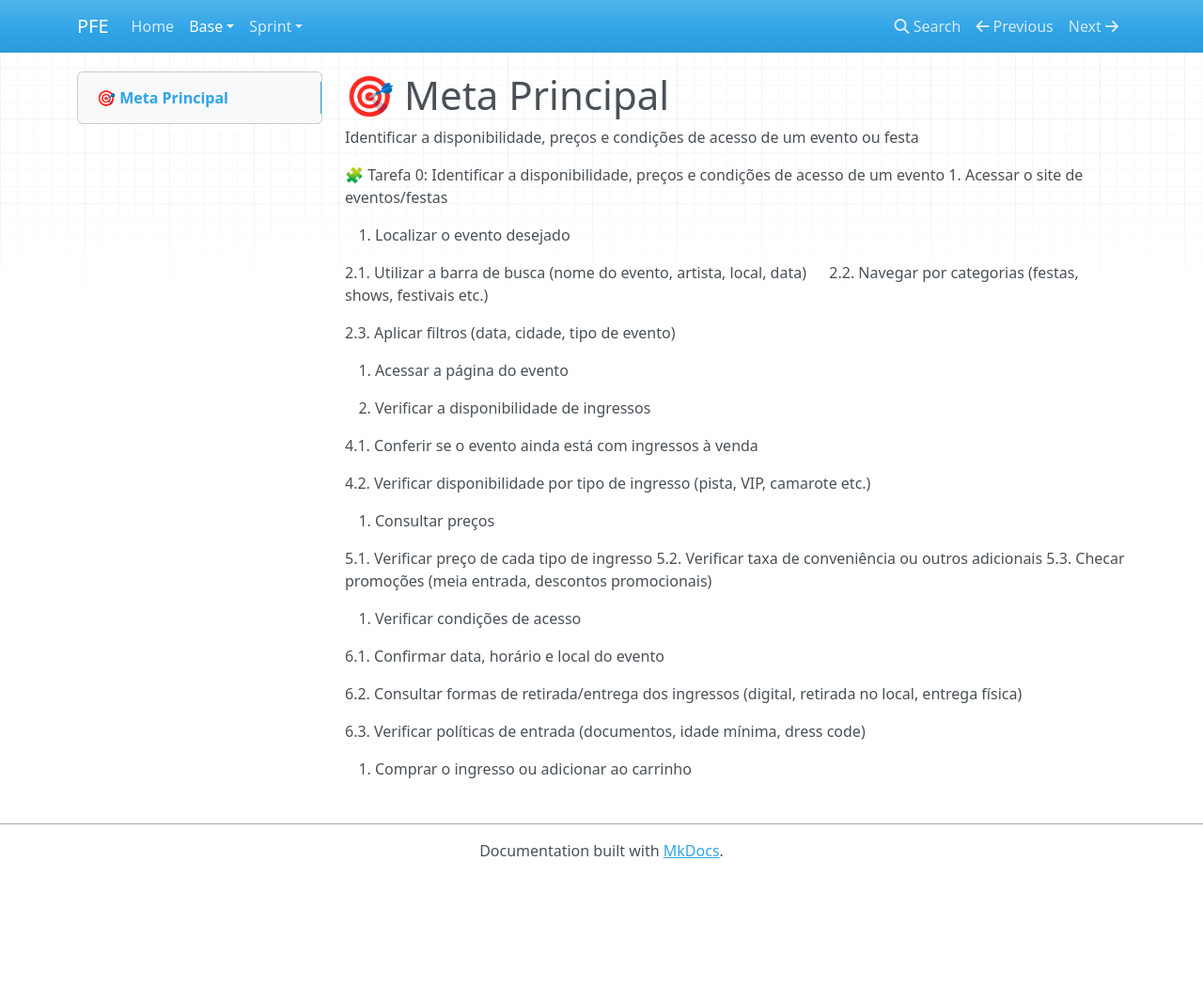
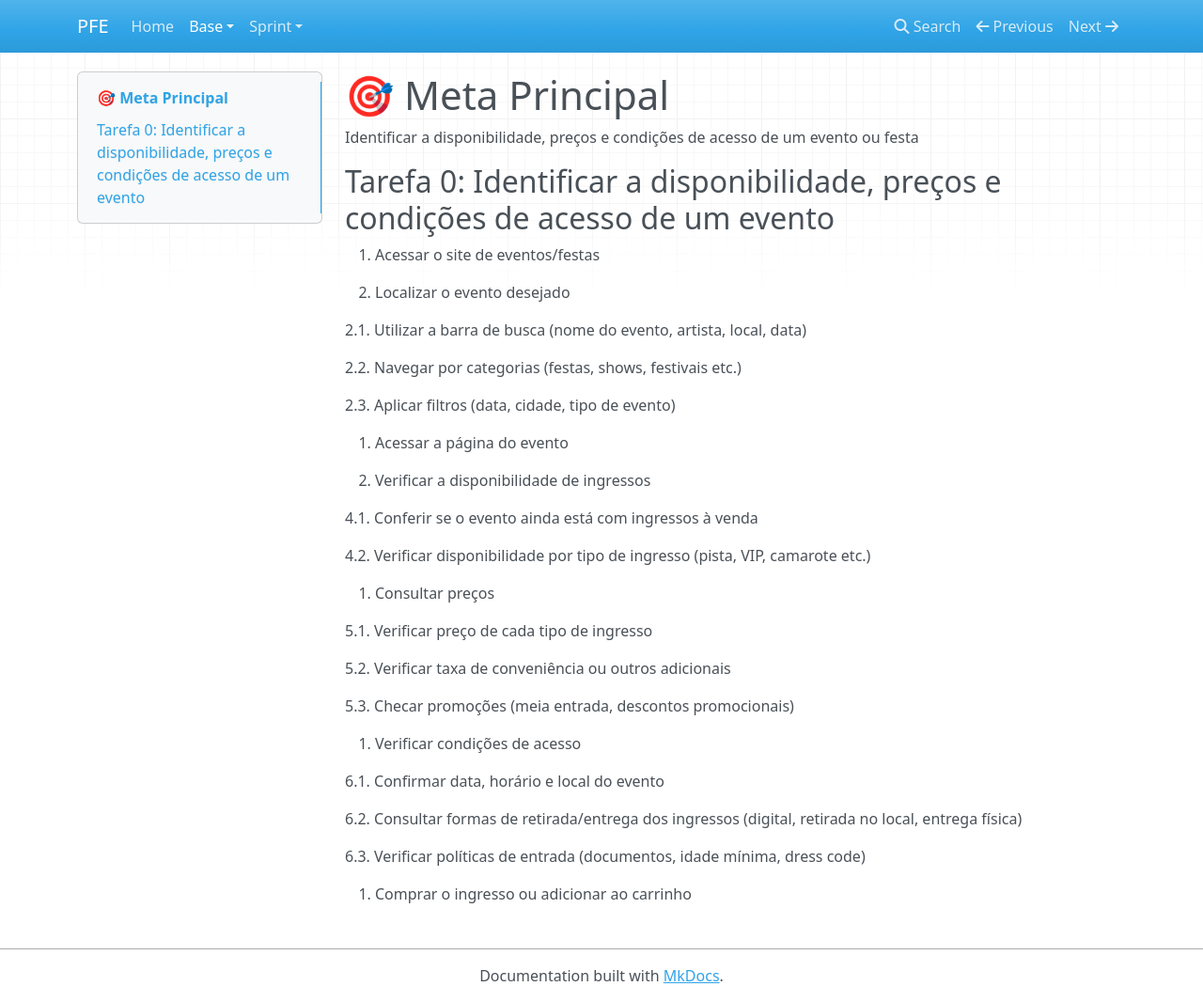
Before and after one commit to Projetos-de-Extensao/PFE_25.1_8003_II, an MkDocs documentation site: the page built from docs/base/aht.md, in a window 1280 px wide and 1066 px high. Shown: the whole window at 94% size. Built offline with MkDocs 1.6.1, drawn with Linux system fonts in a browser that asks for light colours; nearby versions of some CDN libraries.

Commit message:
update apres

```diff
--- a/docs/base/aht.md
+++ b/docs/base/aht.md
@@ -7,7 +7,8 @@
 
 Identificar a disponibilidade, preços e condições de acesso de um evento ou festa
 
-🧩 Tarefa 0: Identificar a disponibilidade, preços e condições de acesso de um evento
+## Tarefa 0: Identificar a disponibilidade, preços e condições de acesso de um evento
+
 1. Acessar o site de eventos/festas
 
 2. Localizar o evento desejado
@@ -28,9 +29,10 @@
 
 5. Consultar preços
 
+5.1. Verificar preço de cada tipo de ingresso
 
-5.1. Verificar preço de cada tipo de ingresso
 5.2. Verificar taxa de conveniência ou outros adicionais
+
 5.3. Checar promoções (meia entrada, descontos promocionais)
 
 6. Verificar condições de acesso
```
Also changed, not shown: docs/base/mapa_mental.md (+1 -1 lines), docs/base/prototipo_baixa_fidelidade.md (+1 -1 lines), docs/assets/prototipos/estoqueprototipo.png (renamed from estoqueprototipo.png), docs/assets/prototipos/login.png (renamed from login.png), docs/assets/prototipos/registro.png (renamed from registro.png), docs/assets/prototipos/relatorioprototipo.png (renamed from relatorioprototipo.png).
